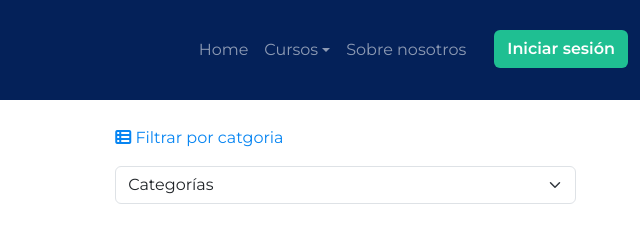
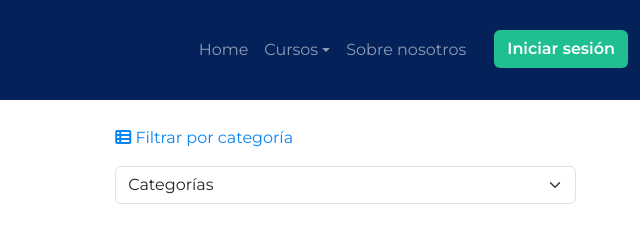
Before and after one commit to KevinLlombart/TpInterfaces, a website: page tpInterfaces/cursos.html in a window 1280 px wide. Shown: the top 240 px of the page, 640-1280 px from the left. Drawn offline with nearby package versions, Linux system fonts and the light colour scheme.

Commit message:
Update cursos.html

```diff
--- a/tpInterfaces/cursos.html
+++ b/tpInterfaces/cursos.html
@@ -66,7 +66,7 @@
     </div>
     </div>
     <div class="cajacat">
-      <p style="color: #0785f2 ;"><i class="fa-solid fa-table-list"></i> Filtrar por catgoria</p>
+      <p style="color: #0785f2 ;"><i class="fa-solid fa-table-list"></i> Filtrar por categoría</p>
       <select class="form-select" aria-label="Default select example">
         <option selected>Categorías</option>
         <option value="1">Todos</option>
```
